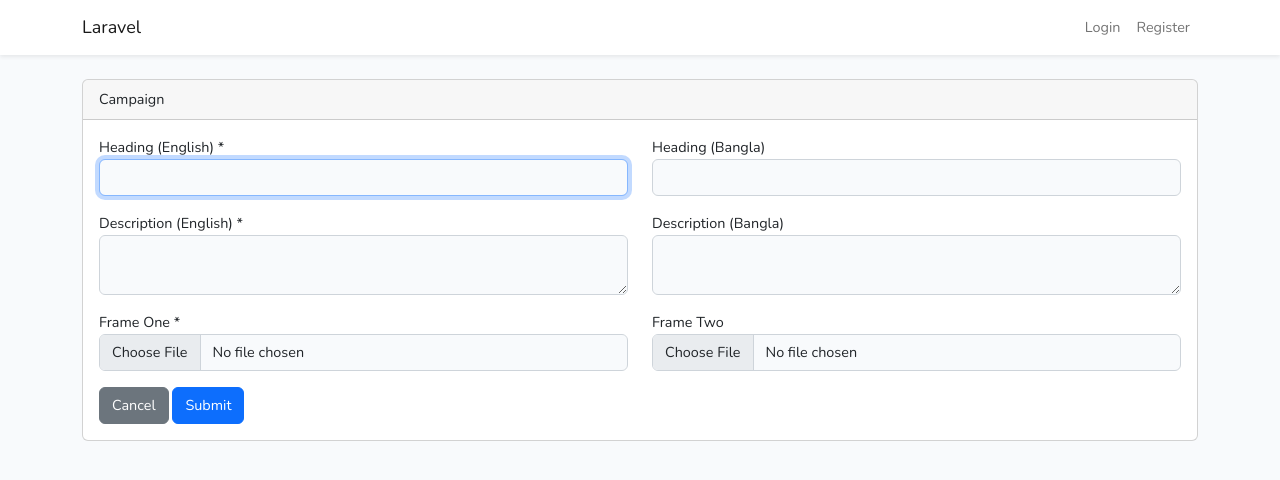
After one commit to Azizul-Islam/frame, a Laravel app: page /admin/campaigns/create in a window 1280 px wide. The commit adds this page. Shown: the top 480 px of the page. Run offline with Laravel 10, Linux system fonts and the light colour scheme; style sheets or scripts are compiled from the project's sources.

Commit message:
campaign crud

```diff
--- /dev/null
+++ b/app/Http/Controllers/CampaignController.php
@@ -0,0 +1,131 @@
+<?php
+
+namespace App\Http\Controllers;
+
+use App\Request\CampaingRequest;
+use App\Models\Campaign;
+use Illuminate\Http\Request;
+
+class CampaignController extends Controller
+{
+    /**
+     * Display a listing of the resource.
+     */
+    public function index()
+    {
+        $campaigns = Campaign::latest()->paginate(10);
+        return view('admin.campaign.index',compact('campaigns'));
+    }
+
+    /**
+     * Show the form for creating a new resource.
+     */
+    public function create()
+    {
+        return view('admin.campaign.create');
+    }
+
+    /**
+     * Store a newly created resource in storage.
+     */
+    public function store(Request $request)
+    {
+        // dd($request->all());
+        $data = $request->validate([
+            'heading_en' => 'required|string',
+            'heading_bn' => 'nullable|string',
+            'description_en' => 'required|string',
+            'description_bn' => 'nullable|string',
+            'frame_one'          => 'required|mimes:jpeg,jpg,png',
+            'frame_two'         => 'nullable|mimes:jpeg,jpg,png'
+        ]);
+        //if request has any frame
+        if($request->has('frame_one')) {
+            $file = $request->file('frame_one');
+            $name_gen = rand().".".$file->getClientOriginalExtension();
+            $file->move(public_path('backend/images'),$name_gen);
+            $data['frame_one'] = $name_gen;
+        }
+        //if request has any frame
+        if($request->has('frame_two')) {
+            $file = $request->file('frame_two');
+            $name_gen = rand().".".$file->getClientOriginalExtension();
+            $file->move(public_path('backend/images'),$name_gen);
+            $data['frame_two'] = $name_gen;
+        }
+        Campaign::create($data);
+        return back();
+    }
+
+    /**
+     * Display the specified resource.
+     */
+    public function show(Campaign $campaign)
+    {
+        //
+    }
+
+    /**
+     * Show the form for editing the specified resource.
+     */
+    public function edit(Campaign $campaign)
+    {
+        return view('admin.campaign.edit',compact('campaign'));
+    }
+
+    /**
+     * Update the specified resource in storage.
+     */
+    public function update(Request $request, Campaign $campaign)
+    {
+        $data = $request->validate([
+            'heading_en' => 'required|string',
+            'heading_bn' => 'nullable|string',
+            'description_en' => 'required|string',
+            'description_bn' => 'nullable|string',
+            'frame_one'          => 'required|mimes:jpeg,jpg,png',
+            'frame_two'         => 'nullable|mimes:jpeg,jpg,png'
+        ]);
+        //if request has any frame
+        if($request->has('frame_one')) {
+            $path = public_path('backend/images/'.$campaign->frame_one);
+        if(file_exists($path) && $campaign->frame_one != null){
+            unlink($path);
+        }
+            $file = $request->file('frame_one');
+            $name_gen = rand().".".$file->getClientOriginalExtension();
+            $file->move(public_path('backend/images'),$name_gen);
+            $data['frame_one'] = $name_gen;
+        }
+        //if request has any frame
+        if($request->has('frame_two')) {
+            $path_two = public_path('backend/images/'.$campaign->frame_two);
+        if(file_exists($path_two) && $campaign->frame_two != null){
+            unlink($path_two);
+        }
+            $file = $request->file('frame_two');
+            $name_gen = rand().".".$file->getClientOriginalExtension();
+            $file->move(public_path('backend/images'),$name_gen);
+            $data['frame_two'] = $name_gen;
+        }
+        $campaign->update($data);
+        return back();
+    }
+
+    /**
+     * Remove the specified resource from storage.
+     */
+    public function destroy(Campaign $campaign)
+    {
+        $path = public_path('backend/images/'.$campaign->frame_one);
+        if(file_exists($path) && $campaign->frame_one != null){
+            unlink($path);
+        }
+        $path_two = public_path('backend/images/'.$campaign->frame_two);
+        if(file_exists($path_two) && $campaign->frame_two != null){
+            unlink($path_two);
+        }
+        $campaign->delete();
+        return back();
+    }
+}
--- /dev/null
+++ b/resources/views/admin/campaign/create.blade.php
@@ -0,0 +1,97 @@
+@extends('layouts.app')
+
+@section('content')
+<div class="container">
+    <div class="row justify-content-center">
+        <div class="col-md-12">
+            <div class="card">
+                <div class="card-header">{{ __('Campaign') }}</div>
+
+                <div class="card-body">
+                    <form method="POST" action="{{ route('campaigns.store') }}" enctype="multipart/form-data" autocomplete="off">
+                        @csrf
+
+                        <div class="row mb-3">
+                            <div class="col-md-6">
+                                <label for="heading_en">{{ __('Heading (English)') }} *</label>
+                                <input id="heading_en" type="text" class="form-control @error('heading_en') is-invalid @enderror" name="heading_en" value="{{ old('heading_en') }}" autofocus>
+
+                                @error('heading_en')
+                                    <span class="invalid-feedback" role="alert">
+                                        <strong>{{ $message }}</strong>
+                                    </span>
+                                @enderror
+                            </div>
+                            <div class="col-md-6">
+                                <label for="heading_bn">{{ __('Heading (Bangla)') }}</label>
+                                <input id="heading_bn" type="text" class="form-control @error('heading_bn') is-invalid @enderror" name="heading_bn" value="{{ old('heading_bn') }}" autofocus>
+
+                                @error('heading_bn')
+                                    <span class="invalid-feedback" role="alert">
+                                        <strong>{{ $message }}</strong>
+                                    </span>
+                                @enderror
+                            </div>
+                        </div>
+                        <div class="row mb-3">
+                            <div class="col-md-6">
+                                <label for="description_en">{{ __('Description (English)') }} *</label>
+                                <textarea id="description_en" type="text" class="form-control @error('description_en') is-invalid @enderror" name="description_en" autofocus>{{ old('description_en') }}</textarea>
+
+                                @error('description_en')
+                                    <span class="invalid-feedback" role="alert">
+                                        <strong>{{ $message }}</strong>
+                                    </span>
+                                @enderror
+                            </div>
+                            <div class="col-md-6">
+                                <label for="description_bn">{{ __('Description (Bangla)') }}</label>
+                                <textarea id="description_bn" type="text" class="form-control @error('description_bn') is-invalid @enderror" name="description_bn" autofocus>{{ old('description_bn') }}</textarea>
+
+                                @error('description_bn')
+                                    <span class="invalid-feedback" role="alert">
+                                        <strong>{{ $message }}</strong>
+                                    </span>
+                                @enderror
+                            </div>
+                        </div>
+                        <div class="row mb-3">
+                            <div class="col-md-6">
+                                <label for="frame_one">{{ __('Frame One') }} *</label>
+                                <input id="frame_one" type="file" class="form-control @error('frame_one') is-invalid @enderror" name="frame_one">
+
+                                @error('frame_one')
+                                    <span class="invalid-feedback" role="alert">
+                                        <strong>{{ $message }}</strong>
+                                    </span>
+                                @enderror
+                            </div>
+                            <div class="col-md-6">
+                                <label for="frame_two">{{ __('Frame Two') }}</label>
+                                <input id="frame_two" type="file" class="form-control @error('frame_two') is-invalid @enderror" name="frame_two" value="{{ old('frame_two') }}" autocomplete="frame_two" autofocus>
+
+                                @error('frame_two')
+                                    <span class="invalid-feedback" role="alert">
+                                        <strong>{{ $message }}</strong>
+                                    </span>
+                                @enderror
+                            </div>
+                        </div>
+
+
+
+                        <div class="row mb-0">
+                            <div class="col-md-9">
+                                <a href="{{ route('campaigns.index') }}" type="button" class="btn btn-secondary">Cancel</a>
+                                <button type="submit" class="btn btn-primary">
+                                    {{ __('Submit') }}
+                                </button>
+                            </div>
+                        </div>
+                    </form>
+                </div>
+            </div>
+        </div>
+    </div>
+</div>
+@endsection
--- a/resources/views/layouts/app.blade.php
+++ b/resources/views/layouts/app.blade.php
@@ -14,7 +14,6 @@
     <link href="https://fonts.bunny.net/css?family=Nunito" rel="stylesheet">
 
     <!-- Scripts -->
-    @viteReactRefresh
     @vite(['resources/sass/app.scss', 'resources/js/app.js'])
 </head>
 <body>
--- a/routes/web.php
+++ b/routes/web.php
@@ -24,3 +24,11 @@ Route::get('/home', [App\Http\Controllers\HomeController::class, 'index'])->name
 Auth::routes();
 
 Route::get('/home', [App\Http\Controllers\HomeController::class, 'index'])->name('home');
+
+Auth::routes();
+
+Route::get('/home', [App\Http\Controllers\HomeController::class, 'index'])->name('home');
+
+Route::prefix('admin/')->group(function() {
+    Route::resource('campaigns', App\Http\Controllers\CampaignController::class);
+});
--- a/vite.config.js
+++ b/vite.config.js
@@ -1,6 +1,5 @@
 import { defineConfig } from 'vite';
 import laravel from 'laravel-vite-plugin';
-import react from '@vitejs/plugin-react';
 
 export default defineConfig({
     plugins: [
@@ -11,6 +10,5 @@ export default defineConfig({
             ],
             refresh: true,
         }),
-        react(),
     ],
 });
```
Also changed, not shown: app/Http/Requests/CampaingRequest.php (added, +33 -0 lines), app/Models/Campaign.php (added, +21 -0 lines), resources/views/admin/campaign/edit.blade.php (added, +97 -0 lines), resources/views/admin/campaign/index.blade.php (added, +73 -0 lines), database/migrations/2024_04_02_064010_create_campaigns_table.php (added), public/backend/images/1350007008.jpeg (added).
